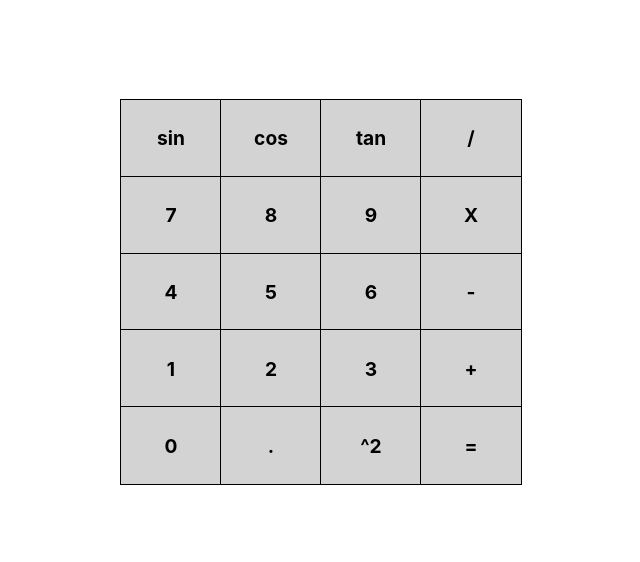
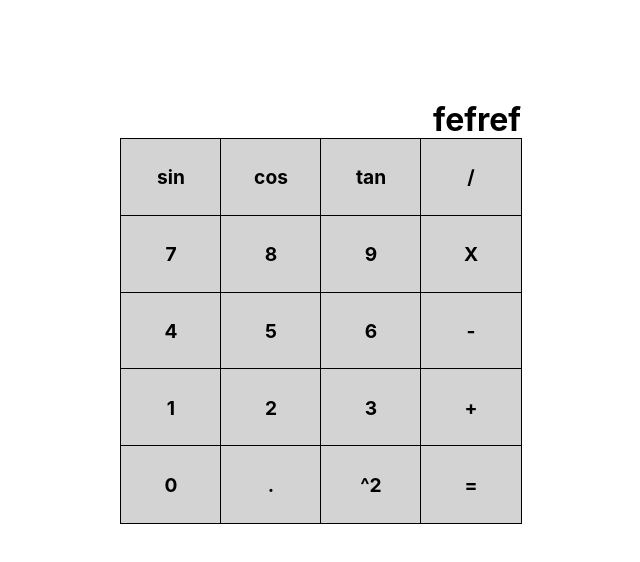
Before and after one commit to markspiteri1/sn-calculator, a React (Create React App) app: page / in a window 1280 px wide. Shown: the top 562 px of the page, without its empty margins (319-959 px from the left). Built offline with nearby package versions, Linux system fonts and the light colour scheme.

Commit message:
feat: add display value

```diff
--- a/src/components/calculator/calculator.scss
+++ b/src/components/calculator/calculator.scss
@@ -4,6 +4,11 @@
     margin-top: 100px;
 }
 
+.value {
+    font-size: 2em;
+    font-weight: bolder;
+    float: right;
+}
 .row {
     display: flex;
     width: 100%;
--- a/src/components/calculator/calculator.tsx
+++ b/src/components/calculator/calculator.tsx
@@ -1,9 +1,11 @@
-import React from 'react'
+import React, { useState } from 'react'
 import Button from './../button/button'
 import './calculator.scss'
 
 const Calculator = () => {
+    const [displayValue, setDisplayValue] = useState('fefref')
     return (<div className="calc-container">
+        <div className="value">{displayValue}</div>
         <div className="row">
             <Button value='sin'/>
             <Button value='cos'/>
```
